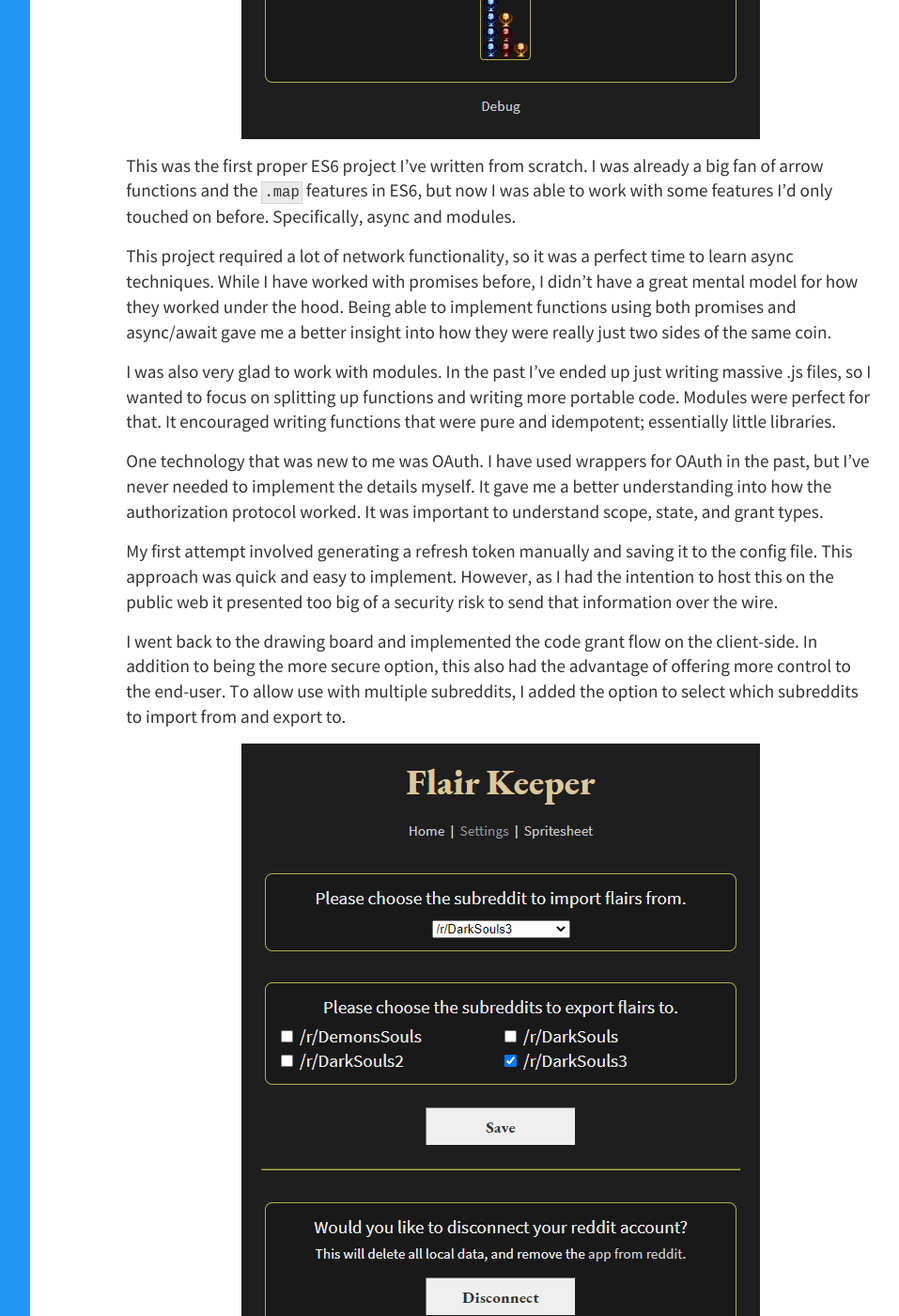
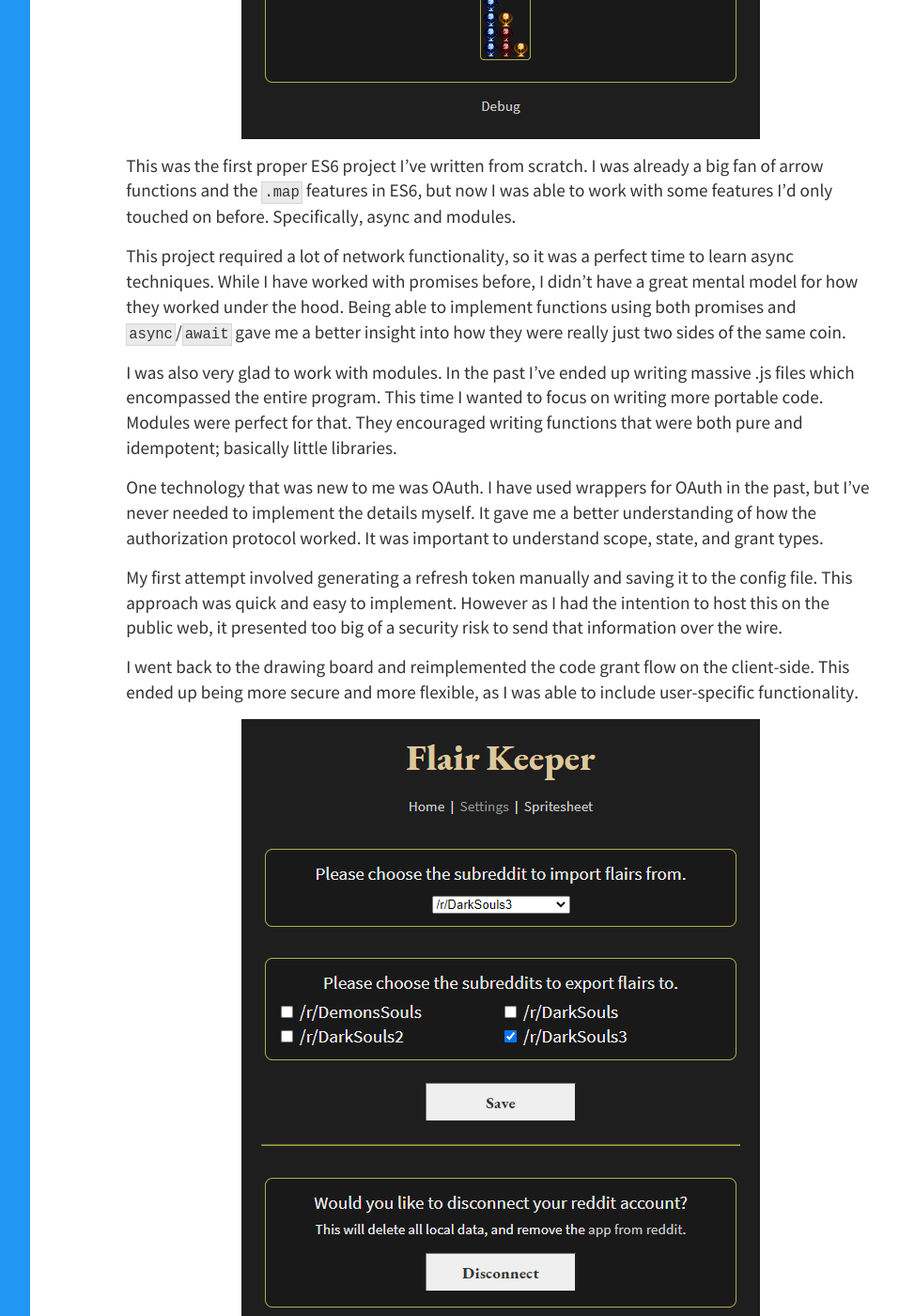
Before and after one commit to WesCook/wescook.github.io, a Jekyll site: the page built from projects/_posts/2020-09-08-flair-keeper.md, in a window 1280 px wide and 1400 px high, scrolled down 3022 px. Shown: the whole window at 94% size, without its empty margins (246-1203 px from the left). Built offline with Jekyll 4.4.1, drawn with Linux system fonts in a browser that asks for light colours; some of the changed text lies outside the part shown.

Commit message:
Second pass on Flair Keeper post

```diff
--- a/projects/_posts/2020-09-08-flair-keeper.md
+++ b/projects/_posts/2020-09-08-flair-keeper.md
@@ -3,15 +3,15 @@
 title: "Flair Keeper"
 date: 2020-09-08 14:30:00 -0800
 ---
-I've spent my last few weekends working on a new side project.  Similar to [Steampunk Spider](https://wescook.ca/projects/steampunk-spider/), this tool was written for the Dark Souls network of subreddits to aid in repetitive tasks.
+I've spent my last few weekends working on a new web app.  Similar to [Steampunk Spider](https://wescook.ca/projects/steampunk-spider/), this tool was built to aid in repetitive mod tasks.  It was written for the Dark Souls network of subreddits.
 
-The Souls subreddits offer a unique system of displaying trophies next to user's names.  Each game has a trophy, and the trophies indicate that a user has completed all achievements in that respective title.  It's a small boast of skill which shows an appreciation for the series.
+The Souls subreddits offer a unique system of displaying trophies next to user's names.  Each game has a trophy, and the trophies indicate that a user has completed all achievements in that respective title.  It's a small boast of skill and way of showing an appreciation for the series.
 
-The technical implementation of these trophies is a little messy.  They are built on the reddit flair system and controlled by a unique flair code.  Due to limitations of the platform, a spritesheet must be used which lists the trophies.  Every permutation of trophy needs to be programmed in for the flair code to function.
+The technical implementation of these trophies is a little messy.  They are built on reddit's flair system, and controlled by a unique flair code.  Due to limitations of the platform, a spritesheet must be used to display the icons.  Every permutation of trophy set needs to be programmed in for the flair code to function.
 
 Previously these codes were entered by hand.  It required memorizing the ID for each game, then stringing them together in release order.  Along with case-sensitivity and variations on new reddit, this introduced a lot of potential for human error.
 
-Additionally, adding a new game to the system required significant work.  Every new permutation needed to be manually coded in, and the spritesheet had to be freshly created.  It was not an enviable task.
+Adding a new game to the system also required a significant amount of work.  Every new permutation needed to be manually coded in, and the spritesheet had to be freshly created.  It was not an enviable task.
 
 So when building Flair Keeper, I had two goals in mind:
 
@@ -20,19 +20,19 @@
 
 ![Flair Keeper Home Screenshot](/img/flair-keeper-home.png)
 
-I'm pleased to say that both goals have been accomplished.
+I'm pleased to say that both goals have been met.
 
-A simple UI allows a moderator to select which trophies they wish to enable.  This produces the flair code for easy copying.  It also allows for automatic importing and exporting of a user's trophies.  The games are specified in a JSON config file, which makes adding new titles a breeze.
+A simple UI allows a moderator to select which trophies they wish to enable.  This produces a flair code for easy copying.  It also allows for automatic import and export of a user's trophies.  The games are specified in a JSON config file, which makes adding new titles very easy.
 
 The spritesheet functionality ended up being a fair bit more complicated.
 
-Initially, calculating the permutations wasn't that difficult.  There's plenty of code examples for generating the [power set](https://en.wikipedia.org/wiki/Power_set) of an array using a recursive function.  I adapted the code for JavaScript and it worked without a hitch.
+Initially, calculating the permutations wasn't that difficult.  There's plenty of code examples for generating the [power set](https://en.wikipedia.org/wiki/Power_set) of an array using recursion.  I adapted the code for JavaScript and it worked without a hitch.
 
-However, during discussions of the project we soon came up with the idea to offer trophy "upgrades" for completing more difficult feats.  This required a new variant system, where each trophy could have 1 of n available variations.  This complicated the math, and increased the number of permutations exponentially.
+However, during internal discussions of the project we came up with the idea to offer trophy "upgrades" for completing more difficult feats.  This required a new variant system, where each trophy could have 1 of n available variations.  This complicated the math, and increased the number of permutations exponentially.
 
-I couldn't find any research online on generating permutations with exclusive pairs as this required.  And unfortunately, my own math skills were not up to the task.  Thankfully I got some brilliant help from a friend who was able to crack the code.  The solution required generating a new recursive branch for each variant during every iteration (including the "base" variant).
+I couldn't find any research online on generating permutations with exclusive pairs as this required.  And unfortunately, my own math skills were not up to the task.  Thankfully I got some brilliant help from a friend who was able to crack this one wide open.  The solution required generating a new recursive branch for each variant on every iteration (including the "base" variant).
 
-The total number of permutations are `((x + 1) ^ y) - 1`, where `x` is the number of variants and `y` is the number of game entries.  Thus you can only maintain a small number of games and variants before the numbers become too large to work with.
+The total number of permutations are `((x + 1) ^ y) - 1`, where `x` is the number of variants and `y` is the number of game entries.  As a result, you can only maintain a small number of games and variants before the numbers become too large to work with.
 
 In our case, the total was only 728 permutations (6 games, 2 variants).
 
@@ -42,18 +42,18 @@
 
 This was the first proper ES6 project I've written from scratch.  I was already a big fan of arrow functions and the `.map` features in ES6, but now I was able to work with some features I'd only touched on before.  Specifically, async and modules.
 
-This project required a lot of network functionality, so it was a perfect time to learn async techniques.  While I have worked with promises before, I didn't have a great mental model for how they worked under the hood.  Being able to implement functions using both promises and async/await gave me a better insight into how they were really just two sides of the same coin.
+This project required a lot of network functionality, so it was a perfect time to learn async techniques.  While I have worked with promises before, I didn't have a great mental model for how they worked under the hood.  Being able to implement functions using both promises and `async`/`await` gave me a better insight into how they were really just two sides of the same coin.
 
-I was also very glad to work with modules.  In the past I've ended up just writing massive .js files, so I wanted to focus on splitting up functions and writing more portable code.  Modules were perfect for that.  It encouraged writing functions that were pure and idempotent; essentially little libraries.
+I was also very glad to work with modules.  In the past I've ended up writing massive .js files which encompassed the entire program.  This time I wanted to focus on writing more portable code.  Modules were perfect for that.  They encouraged writing functions that were both pure and idempotent; basically little libraries.
 
-One technology that was new to me was OAuth.  I have used wrappers for OAuth in the past, but I've never needed to implement the details myself.  It gave me a better understanding into how the authorization protocol worked.  It was important to understand scope, state, and grant types.
+One technology that was new to me was OAuth.  I have used wrappers for OAuth in the past, but I've never needed to implement the details myself.  It gave me a better understanding of how the authorization protocol worked.  It was important to understand scope, state, and grant types.
 
-My first attempt involved generating a refresh token manually and saving it to the config file.  This approach was quick and easy to implement.  However, as I had the intention to host this on the public web it presented too big of a security risk to send that information over the wire.
+My first attempt involved generating a refresh token manually and saving it to the config file.  This approach was quick and easy to implement.  However as I had the intention to host this on the public web, it presented too big of a security risk to send that information over the wire.
 
-I went back to the drawing board and implemented the code grant flow on the client-side.  In addition to being the more secure option, this also had the advantage of offering more control to the end-user.  To allow use with multiple subreddits, I added the option to select which subreddits to import from and export to.
+I went back to the drawing board and reimplemented the code grant flow on the client-side.  This ended up being more secure and more flexible, as I was able to include user-specific functionality.
 
 ![Flair Keeper Spritesheet Screenshot](/img/flair-keeper-settings.png)
 
-This was a very fun project.  The scope grew as it always does, but the end result is better for it.  I'm still pleased with the quality of the code, and I'm happy I was able to learn some new technologies along the way.
+Flair Keeper was a lot of fun to work on.  The scope grew as it always does, but the end result was better for it (which is not always the case).  I'm still pleased with the quality of the code, and I'm happy I was able to learn some new technologies along the way.
 
 Flair Keeper is open-source, and licensed as MIT.  You can [find it at the usual place](https://github.com/WesCook/FlairKeeper).
```
